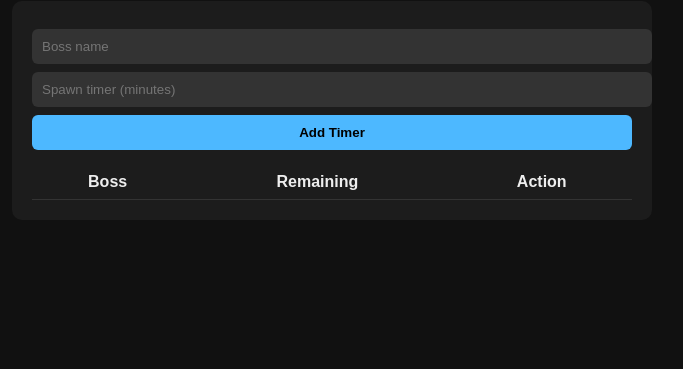
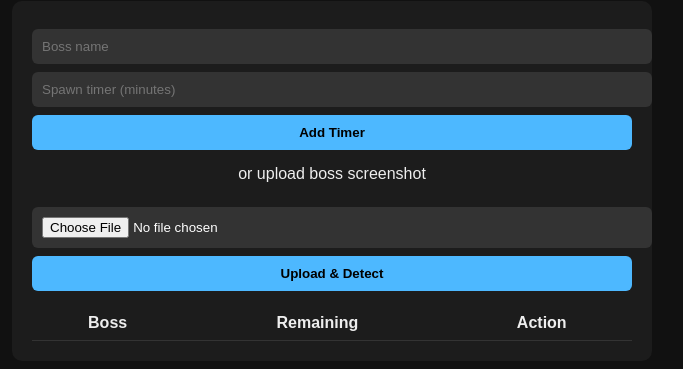
Before and after one commit to gordon023/boss, a website: page index.html in a window 1280 px wide. Shown: the part 99-468 px from the top of the page, without its empty margins (308-991 px from the left). Drawn offline with nearby package versions, Linux system fonts and the light colour scheme; no server answers.

Commit message:
Update index.html

```diff
--- a/index.html
+++ b/index.html
@@ -65,6 +65,10 @@
     <input id="timerMins" type="number" placeholder="Spawn timer (minutes)" />
     <button onclick="addTimer()">Add Timer</button>
 
+    <p style="margin-top:15px;text-align:center;">or upload boss screenshot</p>
+    <input type="file" id="imageInput" accept="image/*" />
+    <button onclick="uploadImage()">Upload & Detect</button>
+
     <table id="timerTable">
       <thead>
         <tr><th>Boss</th><th>Remaining</th><th>Action</th></tr>
@@ -78,25 +82,15 @@
     const socket = io();
     let timers = [];
 
-    socket.on("init", data => {
-      timers = data;
-      render();
-    });
-
-    socket.on("updateAll", data => {
-      timers = data;
-      render();
-    });
+    socket.on("init", data => { timers = data; render(); });
+    socket.on("updateAll", data => { timers = data; render(); });
 
     function addTimer() {
       const name = document.getElementById("bossName").value.trim();
       const mins = parseInt(document.getElementById("timerMins").value);
       if (!name || isNaN(mins)) return alert("Enter boss name and minutes");
 
-      const newTimer = {
-        name,
-        end: Date.now() + mins * 60000
-      };
+      const newTimer = { name, end: Date.now() + mins * 60000 };
       timers.push(newTimer);
       sync();
     }
@@ -128,6 +122,34 @@
     }
 
     setInterval(render, 1000);
+
+    async function uploadImage() {
+      const file = document.getElementById("imageInput").files[0];
+      if (!file) return alert("Please choose an image");
+
+      const formData = new FormData();
+      formData.append("image", file);
+
+      const res = await fetch("/ocr", { method: "POST", body: formData });
+      const data = await res.json();
+      if (!data.text) return alert("No text detected");
+
+      // Basic pattern detection example
+      const text = data.text.toLowerCase();
+      let boss = "Unknown Boss";
+      let mins = 0;
+
+      // Example pattern like "combat power 50000" or "wait 24hrs"
+      const timeMatch = text.match(/(\d+)\s*(?:min|mins|minute|minutes|hr|hrs|hour|hours)/);
+      if (timeMatch) {
+        mins = parseInt(timeMatch[1]) * (text.includes("hr") ? 60 : 1);
+      }
+      const nameMatch = text.match(/[A-Z][a-z]+/g);
+      if (nameMatch) boss = nameMatch[0];
+
+      document.getElementById("bossName").value = boss;
+      document.getElementById("timerMins").value = mins || "";
+    }
   </script>
 </body>
 </html>
```
